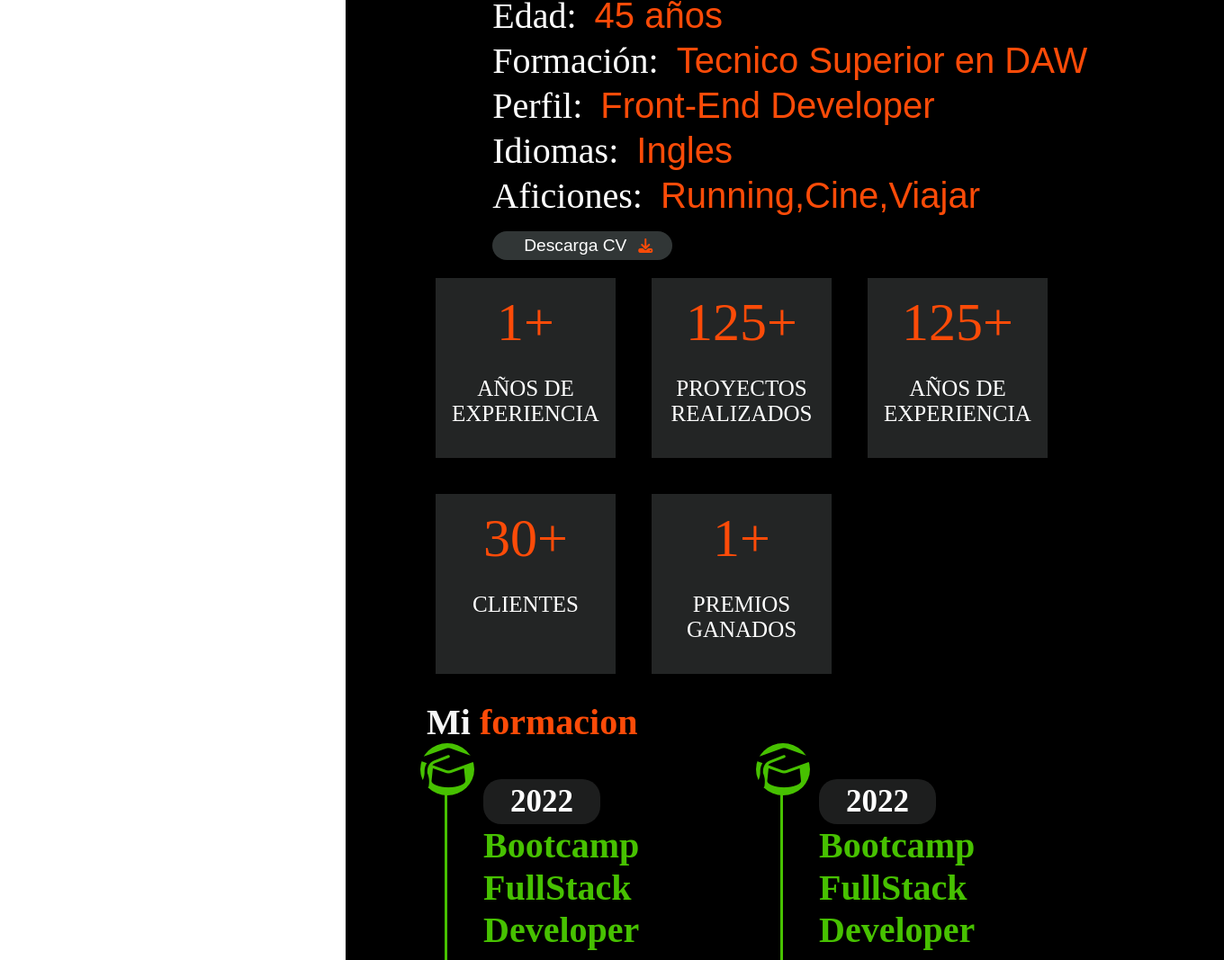
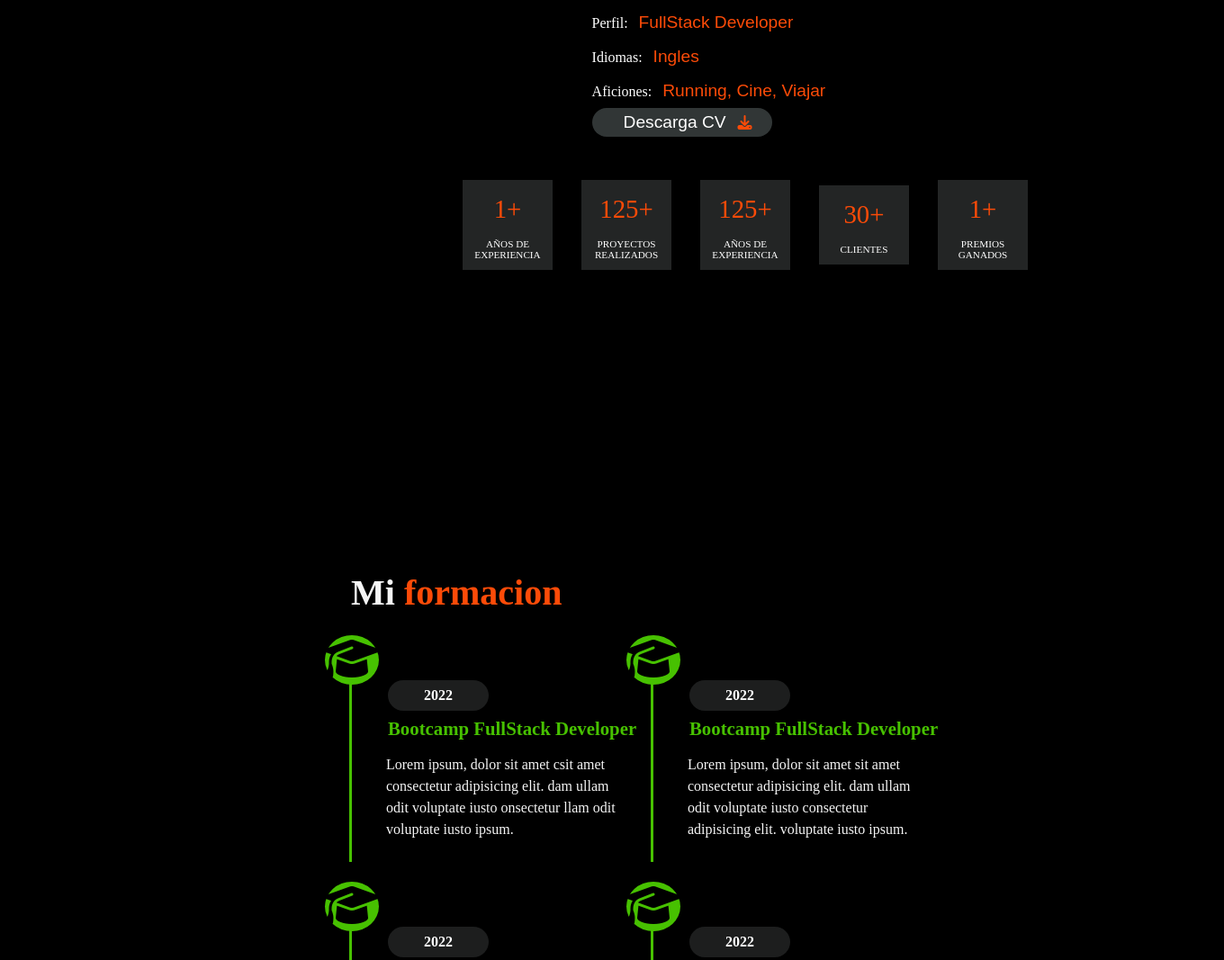
Before and after one commit to ferronmol/portfolio, a plain HTML site: page index.html in a window 1280 px wide. Shown: the part 975-2042 px from the top of the page at 90% size, 1360 px wide, since content can reach past the window. Drawn offline with Linux system fonts and the light colour scheme.

Commit message:
more resposive ajusts

```diff
--- a/css/style.css
+++ b/css/style.css
@@ -3,21 +3,24 @@ body {
   overflow-x: auto;
   box-sizing: border-box;
   font-size: 10px;
+  height: 100%;
+  background-color: black;
 }
 .container {
   max-width: 100%;
   margin: 0;
   display: flex;
   flex-wrap: wrap;
+
 }
 .aside {
-  width: 30%;
+  min-width: 300px;
   background-color: rgb(34, 34, 34);
   display: flex;
   flex-direction: column;
   text-align: center;
   position: fixed;
-  height: 100vh;
+  height: 100%;
   top:0;
   left:0;
   align-items: center;
@@ -72,9 +75,8 @@ body {
 /* ******************************** */
 .main_container {
   position: relative;
-  left: 30%;
+  left: 300px;
   width: 70%;
-  background-color: black;
   padding-left: 80px;
 }
 .title {
@@ -102,6 +104,7 @@ body {
   text-align: center;
   margin:0;
   border:0;
+  transition: color 0.3s, background-color 0.3s;
 }
 .button:hover {
   background-color: #fc4b08;
@@ -112,6 +115,9 @@ body {
   color: #fff;
   font-size: 1.2rem;
   padding: 0.8rem;
+}
+.button:hover span {
+  color: #000;
 }
 /* fin del boton de inicio */
 .inicio {
@@ -125,16 +131,14 @@ body {
   display: flex;
   flex-direction: column;
   min-height: 100vh;
-
 }
 .form {
   background-color: transparent;
   color: white;
-  font-size: 40px;
+  font-size: 1rem;
   min-width: 200px;
   margin-left: auto;
   margin-right: auto;
-  margin-top: 50px;
   display: inline-block;
 }
 .input {
@@ -143,10 +147,8 @@ body {
   background-color: transparent;
   color: #fc4b08;
   border: none;
-  font-size: 30px;
-  height: 30px;
-  padding: 10px;
-  font-size: 40px;
+  padding: 0.5rem;
+  font-size: 1.2rem;
 }
 .nav__buttom--cv {
   background-color: #313636;
@@ -156,61 +158,63 @@ body {
   padding: 7px;
 }
 .box {
-  /* para que funcione que apile abajo si quitas ancho NO PUEDO DARLE ANCHO DECLARADO */
   display: flex;
   flex-wrap: wrap;
-  margin-left: auto;
-  margin-right: auto;
+  margin: 2rem auto;
+  align-items: center;
 }
 .box_part {
-  width: 200px;
-  height: 200px;
+  width: 100px;
   background-color: #232525;
-  margin: 20px;
+  margin: 1rem;
 }
 .dif--inbox {
-  font-size: 60px;
+  font-size: 1.8rem;
   text-align: center;
-  margin: 15px;
+  margin: 1rem;
 }
 .in {
   color: white;
-  font-size: 25px;
+  font-size: 0.7rem;
   text-align: center;
 }
 /* parte de mi formacion */
 .formacion {
   display: flex;
   flex-direction: column;
+  min-height: 100vh;
 }
 .box_twice {
   display: flex;
   flex-wrap: wrap;
-  padding: 20px;
   position: relative;
+  align-items: center;
+  margin-top: 1.5rem;
+
 }
 
 .formacion_box {
   border-left: 3px solid #47c101;
-  width: 350px;
-  margin: 10px;
+  width: 300px;
+  margin:2rem 0.5rem;
   position: relative;
+  padding: 0.5rem;
 }
 .formacion_title {
   color: #fff;
   background-color: #1d1e1e;
-  margin: 0 40px;
+  margin: 0 2rem;
   width: 80px;
   border-radius: 20px;
-  font-size: 35px;
+  font-size: 1rem;
   text-align: center;
-  padding: 5px 25px;
+  padding: 0.5rem 1rem;
 }
 .formacion_subtitle {
   color: #47c101;
-  font-size: 40px;
-  margin: 0 40px;
-  width: 30%;
+  font-size: 1.3rem;
+  margin: 0.5rem 2rem;
+  width: 100%;
 }
 .text--form {
   margin-left: 30px;
@@ -219,7 +223,7 @@ body {
   border-radius: 50%;
   background-color: #47c101;
   position: absolute;
-  font-size: 50px;
+  font-size: 3rem;
   width: 60px;
   top: -90px;
   left: -30px;
--- a/index.html
+++ b/index.html
@@ -34,7 +34,7 @@
                   <p class="text">Soy un nuevo desarrollador web y este es uno de los proyectos de diseño realizados en mi formación.</p>
                   <p class="text">Me considero una persona trabajadora y con una alta capacidad para resolver retos tanto individualmente como en equipo. <br>
                   Durante 2022 y 2024 estoy cursando Tecnico Superior de Desarrollo Web en el Instituto Ribera del Tajo de Talavera de la Reina. <br> Tengo muchas cosas que enseñaros... </p>
-                  <button class="button"><a class="button__link" href="#">Sobre mi</a><i class="home__fas fas fa-user"></i></button>
+                  <button class="button"><a class="button__link" href="#"><span>Sobre mi</span></a><i class="home__fas fas fa-user"></i></button>
             </div>
             <div class="sobre_mi" id="sobre_mi">
                 <h3 class="title">Sobre <span class="dif">mi</span></h3>
@@ -49,15 +49,15 @@
                     <input class="input"readonly type="text" id="Formación" value="Tecnico Superior en DAW">
                     <br>
                     <label class="label" for="Perfil">Perfil:</label>
-                    <input class="input"readonly type="text" id="Perfil" value="Front-End Developer">
+                    <input class="input"readonly type="text" id="Perfil" value="FullStack Developer">
                     <br>
                     <label class="label" for="Idiomas">Idiomas:</label>
                     <input class="input"readonly type="text" id="Idiomas" value="Ingles">
                     <br>
                     <label class="label" for="Aficiones">Aficiones:</label>
-                    <input class="input"readonly type="text" id="Aficiones" value="Running,Cine,Viajar">
+                    <input class="input"readonly type="text" id="Aficiones" value="Running, Cine, Viajar">
                     <br>
-                    <button class="button"><a class="button__link" href="" download="">Descarga CV</a><i class="aboutdata__fas fas fa-download"></i></button>
+                    <button class="button"><a class="button__link" href="#" download=""><span>Descarga CV</span></a><i class="aboutdata__fas fas fa-download"></i></button>
 
                 </form>
                 <section class="box">
@@ -90,7 +90,7 @@
                         <article class="formacion_box">
                             <p class=icon> <i class="fas fa-graduation-cap"></i></p>
                             <h4 class="formacion_title">2022</h4>
-                            <h4 class="formacion_subtitle">Bootcamp FullStack Developer</h2>
+                            <h4 class="formacion_subtitle">Bootcamp FullStack Developer</h4>
                             <p class="text text--form">Lorem ipsum, dolor sit amet csit amet consectetur adipisicing elit. dam ullam odit voluptate iusto onsectetur llam odit voluptate iusto ipsum.</p>
                         </article>
                         <article class="formacion_box">
```
Also changed, not shown: pantallazos/pantalla1.png (deleted).
